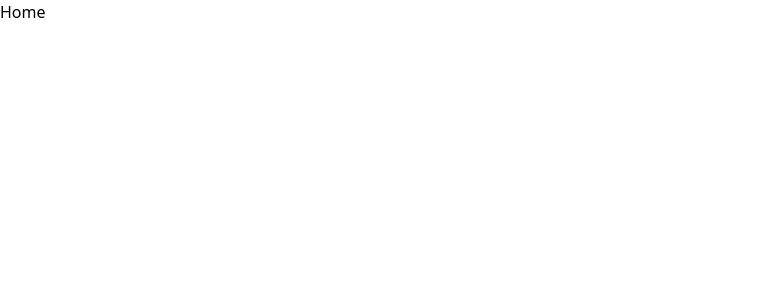
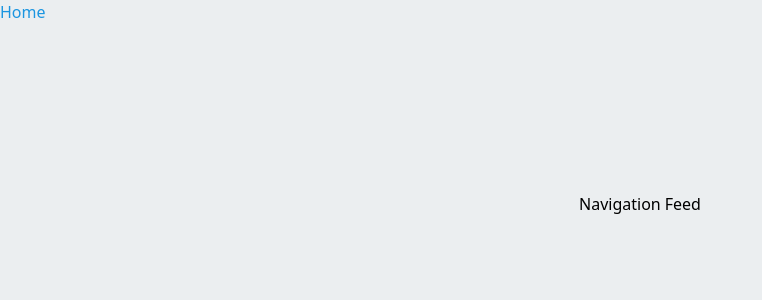
Before and after one commit to xtrator/tailwind-tweetable, a React (Vite) app: page / in a window 1280 px wide. Shown: the top 300 px of the page, without its empty margins (0-762 px from the left). Built offline with nearby package versions, Linux system fonts and the light colour scheme.

Commit message:
create basic app structure

```diff
--- a/index.html
+++ b/index.html
@@ -6,7 +6,7 @@
     <meta name="viewport" content="width=device-width, initial-scale=1.0" />
     <title>Tweetable by Alexander</title>
   </head>
-  <body>
+  <body class="bg-background">
     <div id="root"></div>
     <script type="module" src="/src/main.jsx"></script>
   </body>
--- a/src/routes/Home.jsx
+++ b/src/routes/Home.jsx
@@ -2,6 +2,14 @@ import React from 'react'
 
 export default function Home() {
   return (
-    <div>Home</div>
+    <>
+      <div className='absolute text-primary-hover m-auto'>Home</div>
+      <div className='relative top-48 flex justify-center'>
+          <div className='flex gap-1'>
+            <nav>Navigation</nav>
+            <section>Feed</section>
+          </div>
+      </div>
+    </>
   )
 }
--- a/tailwind.config.cjs
+++ b/tailwind.config.cjs
@@ -2,6 +2,16 @@
 module.exports = {
   content: ["./index.html", "./src/**/*.{js,ts,jsx,tsx}"],
   theme: {
+    colors: {
+      primary: "#1DA1F2",
+      "primary-hover": "#1B95E0",
+      "primary-disable": "#EBEEF0",
+      "primary-text": "#EBEEF0",
+      "secondary-text": "#EBEEF0",
+      error: "#EBEEF0",
+      background: "#EBEEF0",
+      "backgronud-2": "#EBEEF0",
+    },
     extend: {},
   },
   plugins: [],
```
